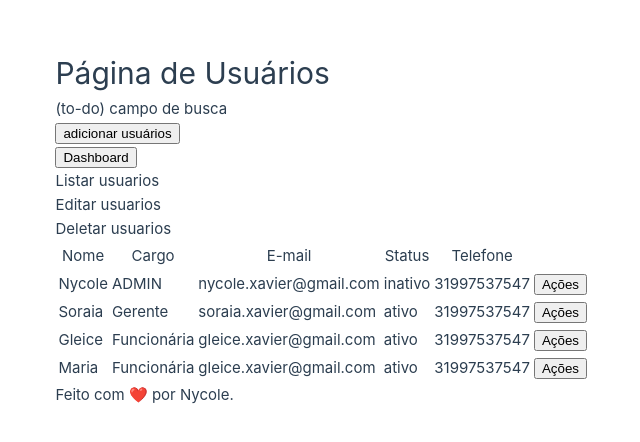
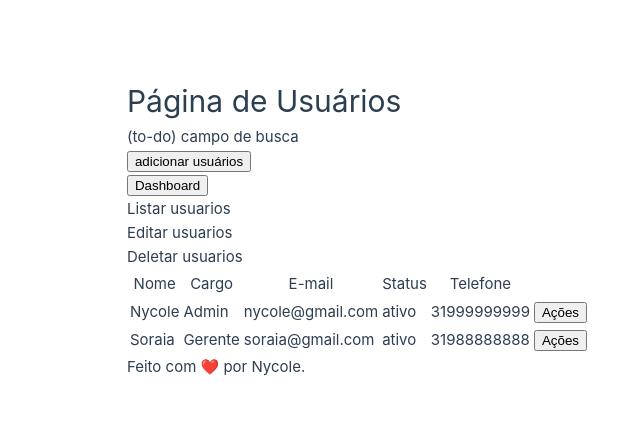
Before and after one commit to nycolexavier/agiliza, a Vue app: page /dashboard/usuarios in a window 1280 px wide. Shown: the part 172-614 px from the top of the page, without its empty margins (50-690 px from the left). Built offline with nearby package versions, Linux system fonts and the light colour scheme; data requests are answered from the project's data file; the HTML template or start-up script is replaced by a standard one.

Commit message:
feat: adicionando dados mockados json-server

```diff
--- a/db.json
+++ b/db.json
@@ -16,5 +16,158 @@
       "status": "ativo",
       "telefone": "31988888888"
     }
+  ],
+  "fornecedores": [
+    {
+      "id": 1,
+      "nome": "Distribuidora São José",
+      "cargo": "Fornecedor",
+      "email": "contato@saojose.com.br",
+      "status": "ativo",
+      "telefone": "31998765432"
+    },
+    {
+      "id": 2,
+      "nome": "Alimentos Boa Mesa",
+      "cargo": "Fornecedor",
+      "email": "vendas@boamesa.com.br",
+      "status": "ativo",
+      "telefone": "31991234567"
+    },
+    {
+      "id": 3,
+      "nome": "Hortifruti Verde Vida",
+      "cargo": "Fornecedor",
+      "email": "horti@verdevida.com.br",
+      "status": "inativo",
+      "telefone": "31997654321"
+    },
+    {
+      "id": 4,
+      "nome": "Laticínios Serra Azul",
+      "cargo": "Fornecedor",
+      "email": "serraazul@laticinios.com.br",
+      "status": "ativo",
+      "telefone": "31995554444"
+    },
+    {
+      "id": 5,
+      "nome": "Bebidas Rio Claro",
+      "cargo": "Fornecedor",
+      "email": "comercial@rioclaro.com.br",
+      "status": "ativo",
+      "telefone": "31993332222"
+    }
+  ],
+  "produtos": [
+    {
+      "id": 1,
+      "nome": "Leite Integral",
+      "sku": "4253453",
+      "unidadeMedida": "Unidade",
+      "quantidadeProduto": "1 Litro",
+      "status": "ativo",
+      "categoria": "derivados"
+    },
+    {
+      "id": 2,
+      "nome": "Água Mineral",
+      "sku": "9876541",
+      "unidadeMedida": "Unidade",
+      "quantidadeProduto": "500 ml",
+      "status": "ativo",
+      "categoria": "natural"
+    },
+    {
+      "id": 3,
+      "nome": "Chocolate ao Leite",
+      "sku": "1122334",
+      "unidadeMedida": "Pacote",
+      "quantidadeProduto": "90 gramas",
+      "status": "ativo",
+      "categoria": "industrializado"
+    },
+    {
+      "id": 4,
+      "nome": "Arroz Branco",
+      "sku": "5566778",
+      "unidadeMedida": "Pacote",
+      "quantidadeProduto": "5 kg",
+      "status": "ativo",
+      "categoria": "grãos"
+    },
+    {
+      "id": 5,
+      "nome": "Feijão Carioca",
+      "sku": "9988776",
+      "unidadeMedida": "Pacote",
+      "quantidadeProduto": "1 kg",
+      "status": "inativo",
+      "categoria": "grãos"
+    }
+  ],
+  "deposito": [
+    {
+      "id": 1,
+      "corredor": "A",
+      "prateleira": "12",
+      "sessao": "5",
+      "quantidadeMaxima": 15
+    },
+    {
+      "id": 2,
+      "corredor": "B",
+      "prateleira": "24",
+      "sessao": "10",
+      "quantidadeMaxima": 30
+    },
+    {
+      "id": 3,
+      "corredor": "C",
+      "prateleira": "07",
+      "sessao": "3",
+      "quantidadeMaxima": 20
+    },
+    {
+      "id": 4,
+      "corredor": "D",
+      "prateleira": "15",
+      "sessao": "8",
+      "quantidadeMaxima": 50
+    }
+  ],
+  "lotes": [
+    {
+      "id": 1,
+      "codigoLote": "LT-2024-001",
+      "marca": "Itambé",
+      "produto": "Leite Integral",
+      "status": "ativo",
+      "dataValidade": "2025-03-10"
+    },
+    {
+      "id": 2,
+      "codigoLote": "LT-2024-002",
+      "marca": "Nestlé",
+      "produto": "Chocolate ao Leite",
+      "status": "ativo",
+      "dataValidade": "2025-06-20"
+    },
+    {
+      "id": 3,
+      "codigoLote": "LT-2024-003",
+      "marca": "Piracanjuba",
+      "produto": "Leite Desnatado",
+      "status": "ativo",
+      "dataValidade": "2025-01-15"
+    },
+    {
+      "id": 4,
+      "codigoLote": "LT-2024-004",
+      "marca": "Coca-Cola",
+      "produto": "Refrigerante Cola",
+      "status": "inativo",
+      "dataValidade": "2024-12-01"
+    }
   ]
 }
--- a/package.json
+++ b/package.json
@@ -15,6 +15,7 @@
     "mock": "json-server --watch db.json --port 3001"
   },
   "dependencies": {
+    "axios": "^1.13.2",
     "vue": "^3.5.25",
     "vue-router": "^4.6.4"
   },
--- a/src/pages/dashboard/Deposito/Deposito.vue
+++ b/src/pages/dashboard/Deposito/Deposito.vue
@@ -1,41 +1,36 @@
 <script setup>
 import Footer from '@/components/footer/Footer.vue';
-import { ref } from 'vue';
+import { onMounted, ref } from 'vue';
 import { useRouter } from 'vue-router';
+import api from "@/services/api"
 
-const router = useRouter()
+const router = useRouter();
 
-function irParaODashboard(){
-    router.push("/dashboard")
+function irParaODashboard() {
+  router.push('/dashboard');
 }
 
+const tabela = ref([]);
 
-    const tabela = ref([
-        {
-            id: "1",
-            corredor: "A",
-            prateleira: "12",
-            sessao: '5',
-            quantidadeMaxima: '15'
-        },
-        {
-            id: "2",
-            corredor: "B",
-            prateleira: "24",
-            sessao: '10',
-            quantidadeMaxima: '30'
+async function buscarDeposito(){
+    const response = await api.get("/deposito")
+
+    tabela.value = response.data;
 }
-    ])
+
+onMounted(() => {
+    buscarDeposito();
+})
+
 </script>
-
 
 <template>
   <div>
     <h1>Página de Deposito</h1>
 
-        <br>
+    <br />
 
-         <button @click="irParaODashboard" >Dashboard</button>
+    <button @click="irParaODashboard">Dashboard</button>
 
     <table>
       <thead>
@@ -48,20 +43,18 @@ function irParaODashboard(){
       </thead>
 
       <tbody>
-                <tr v-for="item in tabela" :key="item.id" >
+        <tr v-for="item in tabela" :key="item.id">
           <td>{{ item.corredor }}</td>
           <td>{{ item.prateleira }}</td>
           <td>{{ item.sessao }}</td>
           <td>{{ item.quantidadeMaxima }}</td>
 
           <td>
-                        <button>
-                            Ações
-                        </button>
+            <button>Ações</button>
           </td>
         </tr>
       </tbody>
     </table>
-        <Footer/>
+    <Footer />
   </div>
 </template>
--- a/src/pages/dashboard/Fornecedores/Fornecedores.vue
+++ b/src/pages/dashboard/Fornecedores/Fornecedores.vue
@@ -1,52 +1,39 @@
 <script setup>
 import Footer from '@/components/footer/Footer.vue';
-import { ref } from 'vue';
+import { onMounted, ref } from 'vue';
 import { useRouter } from 'vue-router';
+import api from '@/services/api';
 
 const router = useRouter();
 
-    function irParaODashboard(){
-        router.push('/dashboard')
+function irParaODashboard() {
+  router.push('/dashboard');
 }
 
-const tabela = ref([
-    {
-        id: 1,
-        nome: "Seu José Barão",
-        cargo: "Fornecedor",
-        email: "jose@gmail.com",
-        status: "ativo",
-        telefone: "31997537547"
-    },
-    {
-        id: 2,
-        nome: "Dona Maria Baronesa",
-        cargo: "Fornecedor",
-        email: "maria@gmail.com",
-        status: "ativo",
-        telefone: "31997537547"
-    },
-    {
-        id: 3,
-        nome: "Dona Joana",
-        cargo: "Fornecedor",
-        email: "maria@gmail.com",
-        status: "ativo",
-        telefone: "31997537547"
+const tabela = ref([]);
+
+async function buscarFornecedores() {
+  const response = await api.get('/fornecedores');
+
+  tabela.value = response.data;
+
+  console.log(response.data)
 }
-])
+
+onMounted(() => {
+  buscarFornecedores();
+});
 </script>
-
 
 <template>
   <div>
     <h1>Página de Fornecedores</h1>
 
-        <button @click="irParaODashboard" >Dashboard</button>
+    <button @click="irParaODashboard">Dashboard</button>
 
     <p>(to-do) campo de busca</p>
 
-        <br>
+    <br />
 
     <table>
       <thead>
@@ -60,23 +47,20 @@ const tabela = ref([
       </thead>
 
       <tbody>
-                <tr v-for="item in tabela" :key="item.id" >
-                    <td>{{item.nome}}</td>
-                    <td>{{item.cargo}}</td>
-                    <td>{{item.email}}</td>
-                    <td>{{item.status}}</td>
-                    <td>{{item.telefone}}</td>
+        <tr v-for="item in tabela" :key="item.id">
+          <td>{{ item.nome }}</td>
+          <td>{{ item.cargo }}</td>
+          <td>{{ item.email }}</td>
+          <td>{{ item.status }}</td>
+          <td>{{ item.telefone }}</td>
 
           <td>
-                        <button>
-                            Ações
-                        </button>
+            <button>Ações</button>
           </td>
         </tr>
       </tbody>
     </table>
 
-
-        <Footer/>
+    <Footer />
   </div>
 </template>
--- a/src/pages/dashboard/Lotes/Lotes.vue
+++ b/src/pages/dashboard/Lotes/Lotes.vue
@@ -1,52 +1,37 @@
 <script setup>
 import Footer from '@/components/footer/Footer.vue';
-import { ref } from 'vue';
+import { onMounted, ref } from 'vue';
 import { useRouter } from 'vue-router';
+import api from '@/services/api';
 
 const router = useRouter();
 
-    function irParaODashboard(){
-        router.push('/dashboard')
+function irParaODashboard() {
+  router.push('/dashboard');
 }
 
-const tabela = ref([
-    {
-        id: 1,
-        codigoLote: "Seu José Barão",
-        marca: "Itambé",
-        produto: "jose@gmail.com",
-        status: "ativo",
-        dataValidade: "31997537547"
-    },
-    {
-        id: 2,
-        codigoLote: "Dona Maria Baronesa",
-        marca: "Nestlé",
-        produto: "Fornecedor",
-        status: "ativo",
-        dataValidade: "31997537547"
-    },
-    {
-        id: 3,
-        codigoLote: "Dona Joana",
-        marca: "Piracanjuba",
-        produto: "Fornecedor",
-        status: "ativo",
-        dataValidade: "31997537547"
+const tabela = ref([]);
+
+async function buscarLotes() {
+  const response = await api.get('/lotes');
+
+  tabela.value = response.data;
 }
-])
+
+onMounted(() => {
+  buscarLotes();
+});
 </script>
-
 
 <template>
   <div>
     <h1>Página de Lotes</h1>
 
-        <button @click="irParaODashboard" >Dashboard</button>
+    <button @click="irParaODashboard">Dashboard</button>
 
     <p>(to-do) campo de busca</p>
 
-        <br>
+    <br />
 
     <table>
       <thead>
@@ -60,23 +45,20 @@ const tabela = ref([
       </thead>
 
       <tbody>
-                <tr v-for="item in tabela" :key="item.id" >
-                    <td>{{item.codigoLote}}</td>
-                    <td>{{item.marca}}</td>
-                    <td>{{item.produto}}</td>
-                    <td>{{item.status}}</td>
-                    <td>{{item.dataValidade}}</td>
+        <tr v-for="item in tabela" :key="item.id">
+          <td>{{ item.codigoLote }}</td>
+          <td>{{ item.marca }}</td>
+          <td>{{ item.produto }}</td>
+          <td>{{ item.status }}</td>
+          <td>{{ item.dataValidade }}</td>
 
           <td>
-                        <button>
-                            Ações
-                        </button>
+            <button>Ações</button>
           </td>
         </tr>
       </tbody>
     </table>
 
-
-        <Footer/>
+    <Footer />
   </div>
 </template>
--- a/src/pages/dashboard/Produtos.vue/Produtos.vue
+++ b/src/pages/dashboard/Produtos.vue/Produtos.vue
@@ -1,54 +1,37 @@
 <script setup>
 import Footer from '@/components/footer/Footer.vue';
-import { ref } from 'vue';
+import { onMounted, ref } from 'vue';
 import { useRouter } from 'vue-router';
+import api from "@/services/api"
 
-const router = useRouter()
+const router = useRouter();
 
 function irParaODashboard() {
-    router.push("/dashboard")
+  router.push('/dashboard');
 }
 
-       const tabela = ref([
-        {
-            id: "1",
-            nome: "Leite",
-            sku: "4253453",
-            unidadeMedida: "Unidade",
-            quantidadeProduto: "Litro",
-            status: 'ativo',
-            categoria: "derivados",
-        },
-        {
-            id: "2",
-            nome: "Água",
-            sku: "4253453",
-            unidadeMedida: "Unidade",
-            quantidadeProduto: "ml",
-            status: 'ativo',
-            categoria: "natural",
-        },
-        {
-            id: "3",
-            nome: "Chocolate",
-            sku: "4253453",
-            unidadeMedida: "Pacote",
-            quantidadeProduto: "gramas",
-            status: 'ativo',
-            categoria: "industrializado",
+const tabela = ref([]);
+
+async function buscarProdutos() {
+  const response = await api.get('/produtos');
+
+  tabela.value = response.data;
+
+  console.log(response.data);
 }
-    ])
 
+onMounted(() =>{
+    buscarProdutos();
+})
 </script>
-
 
 <template>
   <div>
     <h1>Página de produtos</h1>
 
-        <br>
+    <br />
 
-    <button @click="irParaODashboard" >Dashboard</button>
+    <button @click="irParaODashboard">Dashboard</button>
 
     <table>
       <thead>
@@ -76,10 +59,8 @@ function irParaODashboard() {
           </td>
         </tr>
       </tbody>
-
-
     </table>
 
-        <Footer/>
+    <Footer />
   </div>
 </template>
--- a/src/pages/dashboard/Usuarios/Usuarios.vue
+++ b/src/pages/dashboard/Usuarios/Usuarios.vue
@@ -1,50 +1,25 @@
-
 <script setup>
 import Footer from '@/components/footer/Footer.vue';
-    import { ref } from 'vue';
+import { onMounted, ref } from 'vue';
 import { useRouter } from 'vue-router';
+import api from '@/services/api';
 
 const router = useRouter();
 
-    function irParaODashboard(){
-        router.push('/dashboard')
+function irParaODashboard() {
+  router.push('/dashboard');
 }
 
-    const tabela = ref([
-        {
-            id: 1,
-            nome: 'Nycole',
-            cargo: 'ADMIN',
-            email: 'nycole.xavier@gmail.com',
-            status: 'inativo',
-            telefone: '31997537547'
-        },
-        {
-            id: 2,
-            nome: 'Soraia',
-            cargo: 'Gerente',
-            email: 'soraia.xavier@gmail.com',
-            status: 'ativo',
-            telefone: '31997537547'
-        },
-            {
-            id: 3,
-            nome: 'Gleice',
-            cargo: 'Funcionária',
-            email: 'gleice.xavier@gmail.com',
-            status: 'ativo',
-            telefone: '31997537547'
-        },
-        {
-            id: 3,
-            nome: 'Maria',
-            cargo: 'Funcionária',
-            email: 'gleice.xavier@gmail.com',
-            status: 'ativo',
-            telefone: '31997537547'
+const tabela = ref([]);
+
+async function buscarUsuarios() {
+  const response = await api.get('/usuarios');
+  tabela.value = response.data;
 }
 
-    ])
+onMounted(() => {
+  buscarUsuarios();
+});
 </script>
 
 <template>
@@ -55,9 +30,9 @@ import { useRouter } from 'vue-router';
 
     <button>adicionar usuários</button>
 
-        <br>
+    <br />
 
-        <button @click="irParaODashboard" >Dashboard</button>
+    <button @click="irParaODashboard">Dashboard</button>
 
     <p>Listar usuarios</p>
     <p>Editar usuarios</p>
@@ -86,10 +61,9 @@ import { useRouter } from 'vue-router';
             <button>Ações</button>
           </td>
         </tr>
-
       </tbody>
     </table>
 
-        <Footer/>
+    <Footer />
   </div>
 </template>
--- a/src/services/api.js
+++ b/src/services/api.js
@@ -1,7 +1,7 @@
 import axios from 'axios'
 
 const api = axios.create({
-    baseUrl: 'http://localhost:3001'
+    baseURL: 'http://localhost:3001'
 });
 
 export default api;
```
Also changed, not shown: 2 other files (tests, documents, lock files or other folders). Lines whose indentation alone changed are shown as unchanged.
